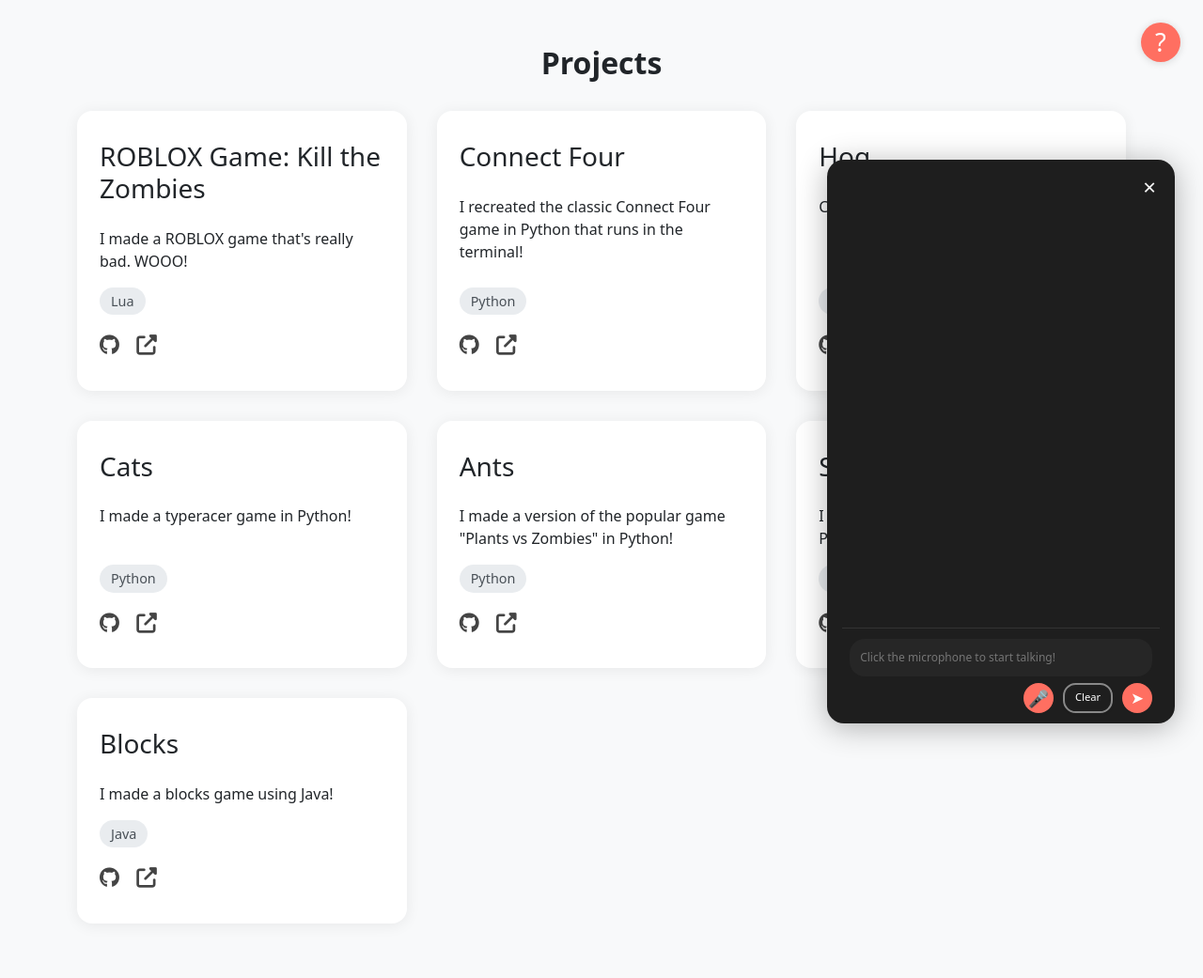
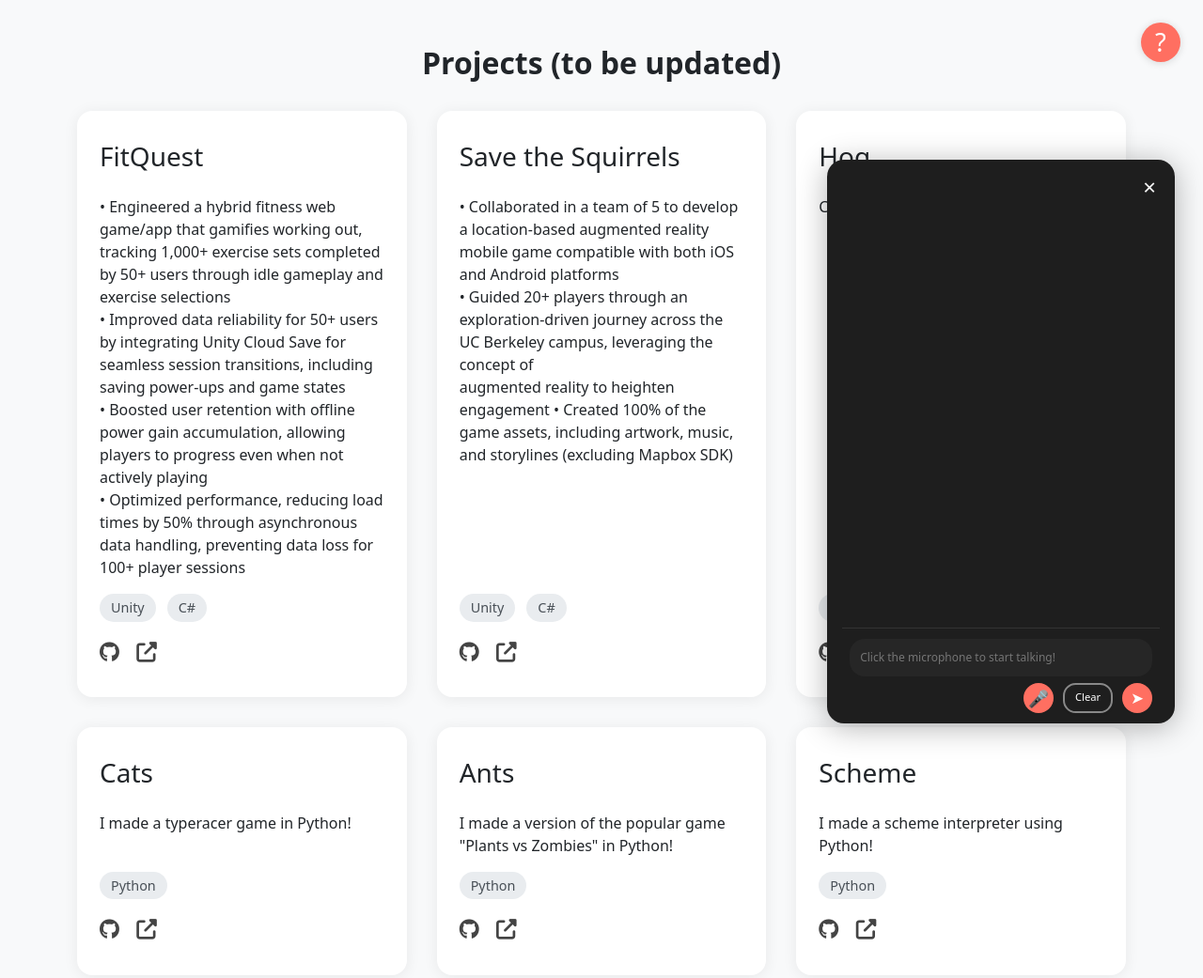
Before and after one commit to clu723/Chang-s-Website, a website: page projects.html in a window 1280 px wide. Shown: the whole page at 94% size. Drawn offline with nearby package versions, Linux system fonts and the light colour scheme.

```diff
--- a/docs/projects.html
+++ b/projects.html
@@ -17,42 +17,60 @@
 <body>
     <section id="projects" class="py-5">
         <div class="container">
-            <h2 class="section__title">Projects</h2>
+            <h2 class="section__title">Projects (to be updated)</h2>
             <div class="projects__grid">
                 <div class="project">
-                    <h3>ROBLOX Game: Kill the Zombies</h3>
+                    <h3>FitQuest</h3>
                     <p class="project__description">
-                        I made a ROBLOX game that's really bad. WOOO!
+                        • Engineered a hybrid fitness web game/app that gamifies working out, tracking 1,000+ exercise
+                        sets completed by 50+ users
+                        through idle gameplay and exercise selections <br>
+                        • Improved data reliability for 50+ users by integrating Unity Cloud Save for seamless session
+                        transitions, including saving
+                        power-ups and game states <br>
+                        • Boosted user retention with offline power gain accumulation, allowing players to progress even
+                        when not actively playing <br>
+                        • Optimized performance, reducing load times by 50% through asynchronous data handling,
+                        preventing data loss for 100+
+                        player sessions
                     </p>
                     <ul class="project__stack">
-                        <li class="project__stack-item">Lua</li>
+                        <li class="project__stack-item">Unity</li>
+                        <li class="project__stack-item">C#</li>
                     </ul>
                     <div>
                         <a href="https://github.com" aria-label="source code" class="link link--icon" target="_blank"
                             rel="noopener">
                             <i class="fab fa-github" aria-hidden="true"></i>
                         </a>
-                        <a href="https://example.com" aria-label="live preview" class="link link--icon" target="_blank"
-                            rel="noopener">
+                        <a href="https://clu723.itch.io/fitquest" aria-label="live preview" class="link link--icon"
+                            target="_blank" rel="noopener">
                             <i class="fas fa-external-link-alt" aria-hidden="true"></i>
                         </a>
                     </div>
                 </div>
                 <div class="project">
-                    <h3>Connect Four</h3>
+                    <h3>Save the Squirrels</h3>
                     <p class="project__description">
-                        I recreated the classic Connect Four game in Python that runs in the terminal!
+                        • Collaborated in a team of 5 to develop a location-based augmented reality mobile game compatible
+                        with both iOS and Android platforms <br>
+                        • Guided 20+ players through an exploration-driven journey across the UC Berkeley campus,
+                        leveraging the concept of <br>
+                        augmented reality to heighten engagement
+                        • Created 100% of the game assets, including artwork, music, and storylines (excluding Mapbox
+                        SDK)
                     </p>
                     <ul class="project__stack">
-                        <li class="project__stack-item">Python</li>
+                        <li class="project__stack-item">Unity</li>
+                        <li class="project__stack-item">C#</li>
                     </ul>
                     <div>
-                        <a href="https://github.com" aria-label="source code" class="link link--icon" target="_blank"
+                        <a href="https://github.com/clu723/Save-The-Squirrels" aria-label="source code" class="link link--icon" target="_blank"
                             rel="noopener">
                             <i class="fab fa-github" aria-hidden="true"></i>
                         </a>
-                        <a href="https://example.com" aria-label="live preview" class="link link--icon" target="_blank"
-                            rel="noopener">
+                        <a href="https://drive.google.com/file/d/1pUzUwruwpIBoTwxKimRAIjtMXB8JAYHL/view" aria-label="live preview" class="link link--icon"
+                            target="_blank" rel="noopener">
                             <i class="fas fa-external-link-alt" aria-hidden="true"></i>
                         </a>
                     </div>
@@ -66,11 +84,11 @@
                         <li class="project__stack-item">Python</li>
                     </ul>
                     <div>
-                        <a href="https://github.com" aria-label="source code" class="link link--icon" target="_blank"
+                        <a href="https://github.com/" aria-label="source code" class="link link--icon" target="_blank"
                             rel="noopener">
                             <i class="fab fa-github" aria-hidden="true"></i>
                         </a>
-                        <a href="https://example.com" aria-label="live preview" class="link link--icon" target="_blank"
+                        <a href="https//example.com" aria-label="live preview" class="link link--icon" target="_blank"
                             rel="noopener">
                             <i class="fas fa-external-link-alt" aria-hidden="true"></i>
                         </a>
@@ -133,25 +151,6 @@
                         </a>
                     </div>
                 </div>
-                <div class="project">
-                    <h3>Blocks</h3>
-                    <p class="project__description">
-                        I made a blocks game using Java!
-                    </p>
-                    <ul class="project__stack">
-                        <li class="project__stack-item">Java</li>
-                    </ul>
-                    <div>
-                        <a href="https://github.com" aria-label="source code" class="link link--icon" target="_blank"
-                            rel="noopener">
-                            <i class="fab fa-github" aria-hidden="true"></i>
-                        </a>
-                        <a href="https://example.com" aria-label="live preview" class="link link--icon" target="_blank"
-                            rel="noopener">
-                            <i class="fas fa-external-link-alt" aria-hidden="true"></i>
-                        </a>
-                    </div>
-                </div>
             </div>
         </div>
     </section>
```
Also changed, not shown: app.js (+5 -5 lines), about.html (renamed from docs/about.html), images/prof.png (renamed from docs/images/prof.png), index.html (renamed from docs/index.html), javascript/chatbot.js (renamed from docs/javascript/chatbot.js), javascript/chatbotpopup.js (renamed from docs/javascript/chatbotpopup.js), javascript/darkmode.js (renamed from docs/javascript/darkmode.js), styles/about.css (renamed from docs/styles/about.css), styles/chatbot.css (renamed from docs/styles/chatbot.css), styles/chatbotpopup.css (renamed from docs/styles/chatbotpopup.css), styles/helpmodal.css (renamed from docs/styles/helpmodal.css), styles/projects.css (renamed from docs/styles/projects.css).
